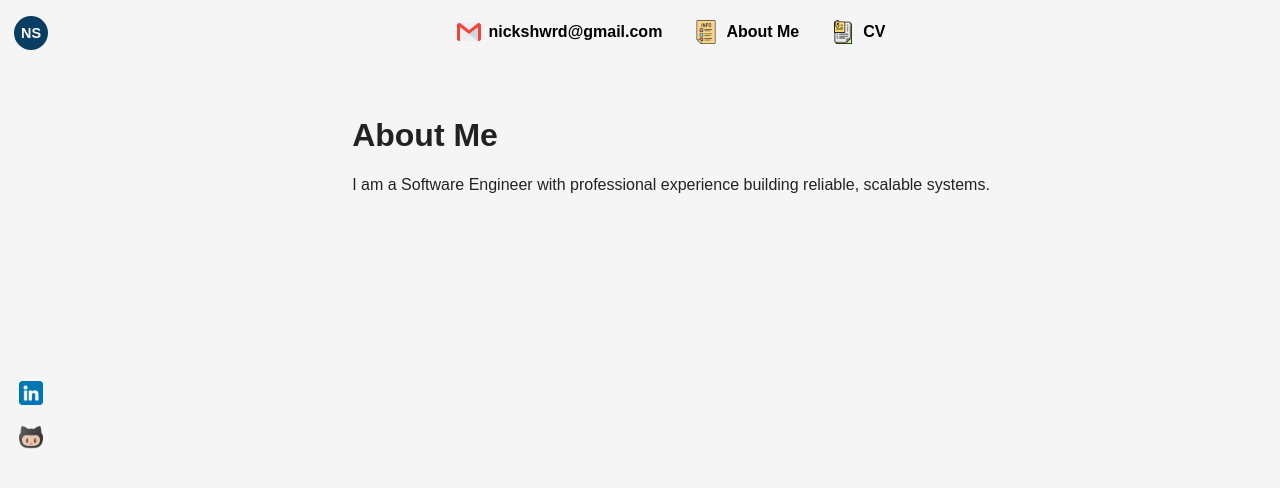
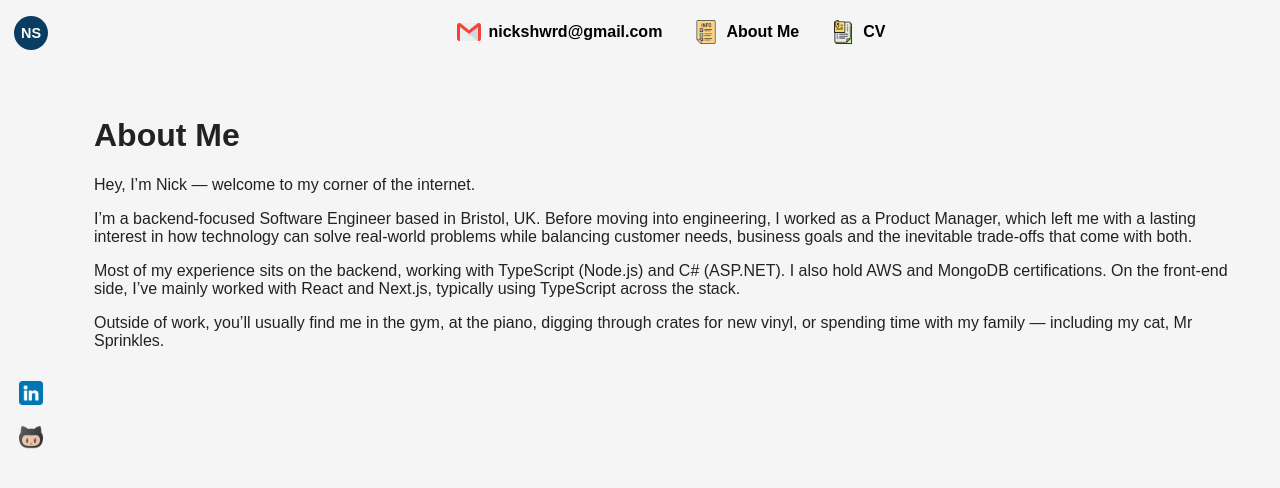
Before and after one commit to Barrymoonshine/personal-website, a Next.js app: page /pages/about in a window 1280 px wide. Shown: the top 488 px of the page. Built offline with nearby package versions, Linux system fonts and the light colour scheme.

Commit message:
Update about me

```diff
--- a/app/pages/about/page.tsx
+++ b/app/pages/about/page.tsx
@@ -2,8 +2,14 @@ export default function AboutPage() {
     return (
         <div>
             <h1>About Me</h1>
+            <p> Hey, I’m Nick — welcome to my corner of the internet. </p>
             <p>
-                I am a Software Engineer with professional experience building reliable, scalable systems.
+                I’m a backend-focused Software Engineer based in Bristol, UK. Before moving into engineering, I worked as a Product Manager, which left me with a lasting interest in how technology can solve real-world problems while balancing customer needs, business goals and the inevitable trade-offs that come with both. </p>
+            <p>
+                Most of my experience sits on the backend, working with TypeScript (Node.js) and C# (ASP.NET). I also hold AWS and MongoDB certifications. On the front-end side, I’ve mainly worked with React and Next.js, typically using TypeScript across the stack.
+            </p>
+            <p>
+                Outside of work, you’ll usually find me in the gym, at the piano, digging through crates for new vinyl, or spending time with my family — including my cat, Mr Sprinkles.
             </p>
         </div>
     );
```
